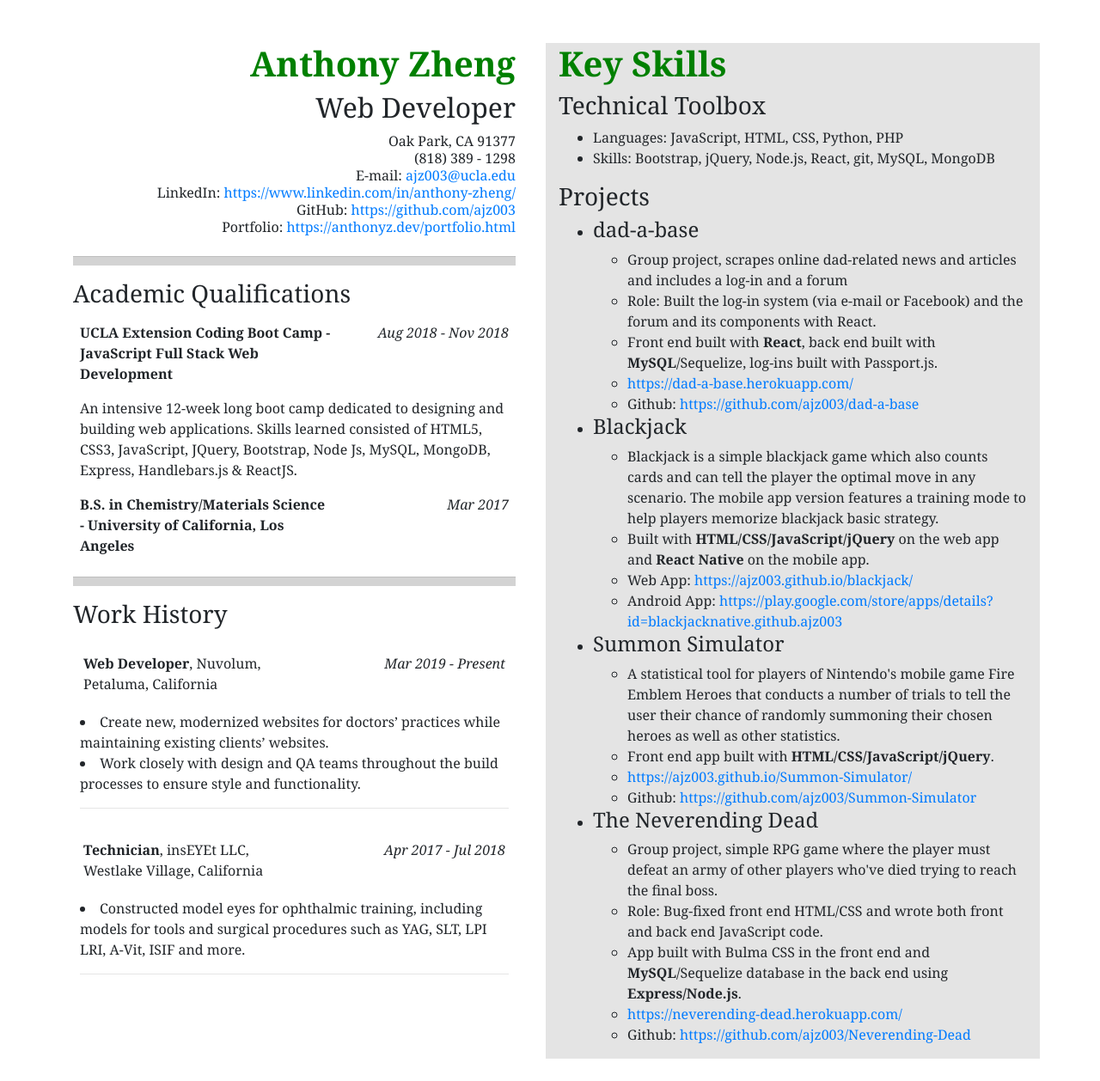
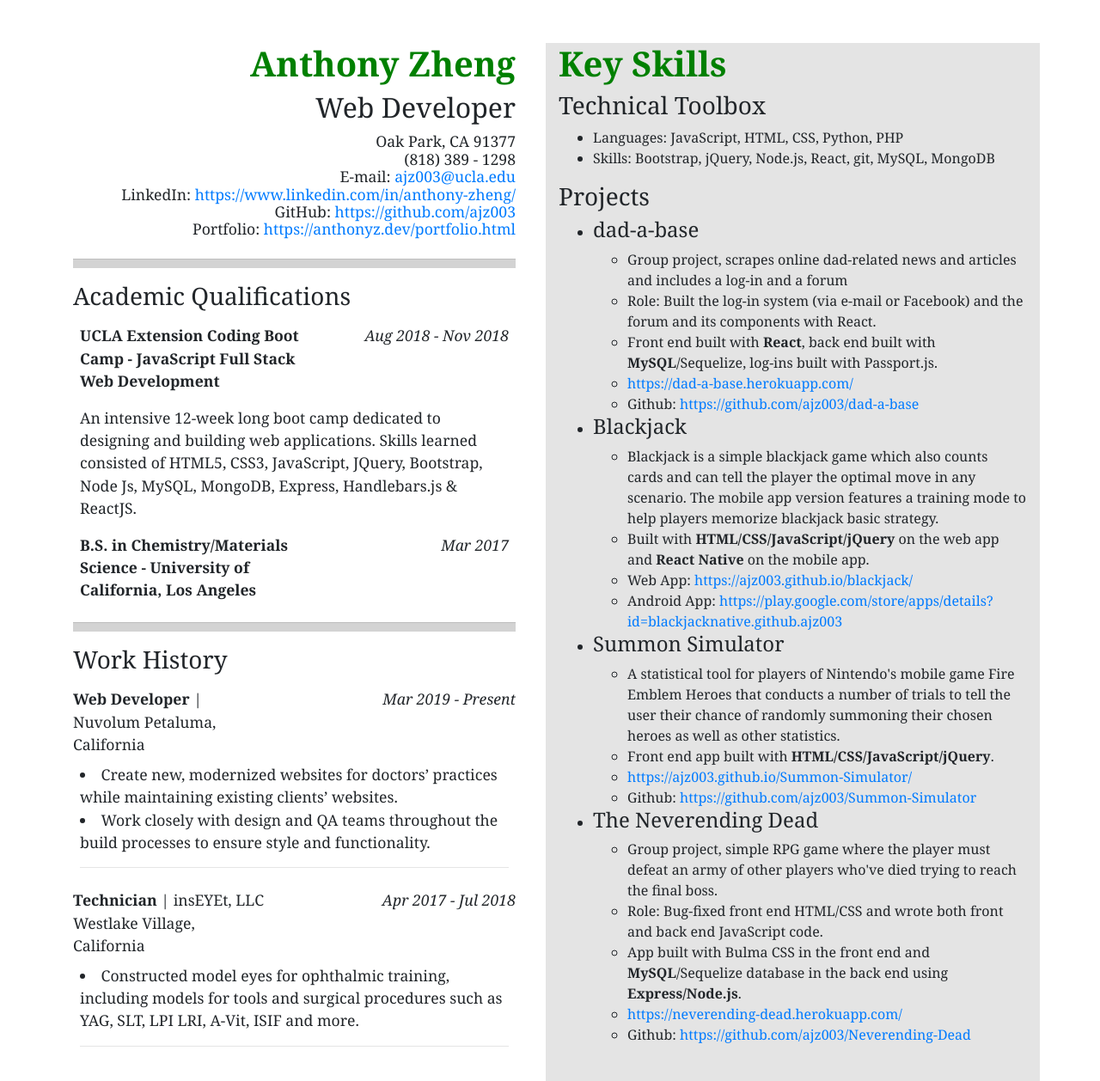
Before and after one commit to ajz003/ajz003.github.io, a Jekyll site: the page resume.html, which Jekyll copies as it is, in a window 1280 px wide. Shown: the whole page at 86% size. Built offline with Jekyll 4.4.1, drawn with Linux system fonts in a browser that asks for light colours; a script that is not in the unit is left out; before the commit the page ends 1232 px from its top, so only the background shows below that.

Commit message:
redo resume

```diff
--- a/resume.html
+++ b/resume.html
@@ -25,9 +25,16 @@
             font-weight: bold;
         }
 
+        .job-line {
+            width: 50%;
+        }
         th {
             font-weight: normal;
         }
+
+        .table td, .table th {
+            padding: 0;
+}
 
         .work-dates {
             font-style: italic;
@@ -81,6 +88,7 @@
         #left-col {
             margin-right: 10px;
             line-height: 150%;
+            font-size: 1.1rem;
         }
 
         #contact {
@@ -171,7 +179,7 @@
                         <table class="table table-borderless">
                             <tbody>
 <tr class="d-flex">
-<th><span class="job-title">Web Developer</span>, Nuvolum, Petaluma, California</th>
+<th class="job-line"><span class="job-title">Web Developer</span> | Nuvolum Petaluma, California</th>
 <th class="d-flex justify-content-end date-cell-work"><span class="work-dates">Mar 2019 - Present</span></th>
 </tr>
 <tr>
@@ -187,9 +195,7 @@
 </tr>
 
                                 <tr class="d-flex">
-                                    <th><span class="job-title">Technician</span>, insEYEt LLC, Westlake
-                                        Village,
-                                        California</th>
+                                    <th class="job-line"><span class="job-title">Technician</span> | insEYEt, LLC Westlake Village, California</th>
                                     <th class="d-flex justify-content-end date-cell-work"><span class="work-dates">Apr 2017 - Jul
                                             2018</span></th>
                                 </tr>
```
Also changed, not shown: 1 other file.
